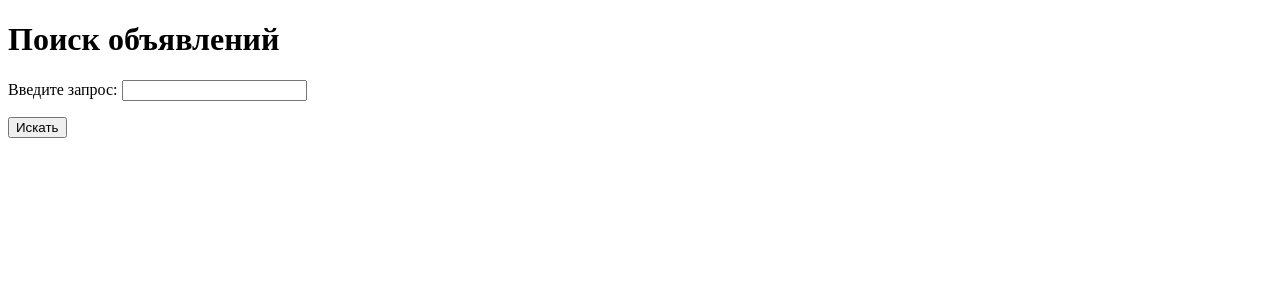
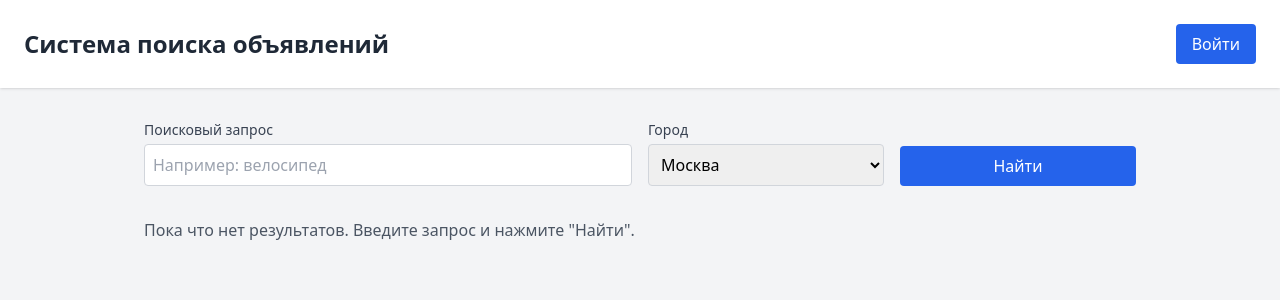
Before and after one commit to sonyasergeevass/SearchSystem, a Django app: page /search/ in a window 1280 px wide. Shown: the top 300 px of the page. Run offline with Django 5.2, Linux system fonts and the light colour scheme; some libraries are stand-ins or nearby versions.

Commit message:
Add search.html

```diff
--- a/parser/forms.py
+++ b/parser/forms.py
@@ -2,7 +2,9 @@ from django import forms
 
 class SearchForm(forms.Form):
     query = forms.CharField(
-        label='Введите запрос',
-        max_length=100,
-        widget=forms.TextInput(attrs={'class': 'form-control'})
+        label='',
+        widget=forms.TextInput(attrs={
+            'placeholder': 'Например: велосипед',
+            'class': 'w-full p-2 border border-gray-300 rounded focus:outline-none focus:ring-2 focus:ring-blue-500'
+        })
     )
--- a/parser/templates/parser/search.html
+++ b/parser/templates/parser/search.html
@@ -1,26 +1,66 @@
 <!DOCTYPE html>
-<html lang="en">
+<html lang="ru">
 <head>
-    <meta charset="UTF-8">
-    <meta name="viewport" content="width=device-width, initial-scale=1.0">
-    <title>Поиск объявлений</title>
+  <meta charset="UTF-8" />
+  <meta name="viewport" content="width=device-width, initial-scale=1.0" />
+  <title>Система поиска объявлений</title>
+  <script src="https://cdn.tailwindcss.com"></script>
 </head>
-<body>
-    <h1>Поиск объявлений</h1>
-    <form method="post">
-        {% csrf_token %}
-        {{ form.as_p }}
-        <button type="submit">Искать</button>
+<body class="bg-gray-100 font-sans">
+  <header class="flex justify-between items-center p-6 bg-white shadow">
+    <h1 class="text-2xl font-bold text-gray-800">Система поиска объявлений</h1>
+    <button class="px-4 py-2 bg-blue-600 text-white rounded hover:bg-blue-700 transition">Войти</button>
+  </header>
+
+  <main class="max-w-5xl mx-auto mt-8 px-4">
+    <form method="post" action="" class="grid grid-cols-1 md:grid-cols-4 gap-4 items-end">
+      {% csrf_token %}
+      <div class="md:col-span-2">
+        <label class="block mb-1 text-sm text-gray-700">Поисковый запрос</label>
+          {{ form.query }}
+      </div>
+      <div>
+        <label class="block mb-1 text-sm text-gray-700">Город</label>
+        <select class="w-full p-2 border border-gray-300 rounded">
+          <option>Москва</option>
+          <option>Санкт-Петербург</option>
+          <option>Новосибирск</option>
+          <option>Екатеринбург</option>
+          <option>Казань</option>
+        </select>
+      </div>
+      <div>
+        <button type="submit"
+                class="w-full p-2 bg-blue-600 text-white rounded hover:bg-blue-700 transition">
+          Найти
+        </button>
+      </div>
     </form>
 
-    {% if results %}
-        <h2>Результаты:</h2>
-        <h3>Avito:</h3>
-        <pre>{{ results.avito|safe }}</pre>
-        <h3>Youla:</h3>
-        <pre>{{ results.youla|safe }}</pre>
-        <h3>24au:</h3>
-        <pre>{{ results.24au|safe }}</pre>
-    {% endif %}
+    <section class="mt-8">
+      <div class="grid gap-4">
+        {% if results %}
+          {% for source, items in results.items %}
+            {% for item in items %}
+                <div class="flex bg-white rounded shadow overflow-hidden">
+                  <div class="w-40 h-40 bg-gray-200 flex-shrink-0 flex items-center justify-center text-sm text-gray-500">
+                    Картинка...
+                  </div>
+                  <div class="p-4">
+                    <h2 class="text-lg font-semibold">{{ item.title }}</h2>
+        <!--            <p class="text-sm text-gray-700">Краткое описание товара, которое показывает его особенности.</p>-->
+                    <p class="mt-2 text-blue-600 font-semibold">{{ item.price }}</p>
+                    <a href="{{ item.link }}" class="text-sm text-blue-500 hover:underline mt-1 block">Перейти к объявлению</a>
+                  </div>
+                </div>
+            {% endfor %}
+          {% endfor %}
+      {% else %}
+          <p class="text-gray-600">Пока что нет результатов. Введите запрос и нажмите "Найти".</p>
+      {% endif %}
+
+      </div>
+    </section>
+  </main>
 </body>
 </html>
```
